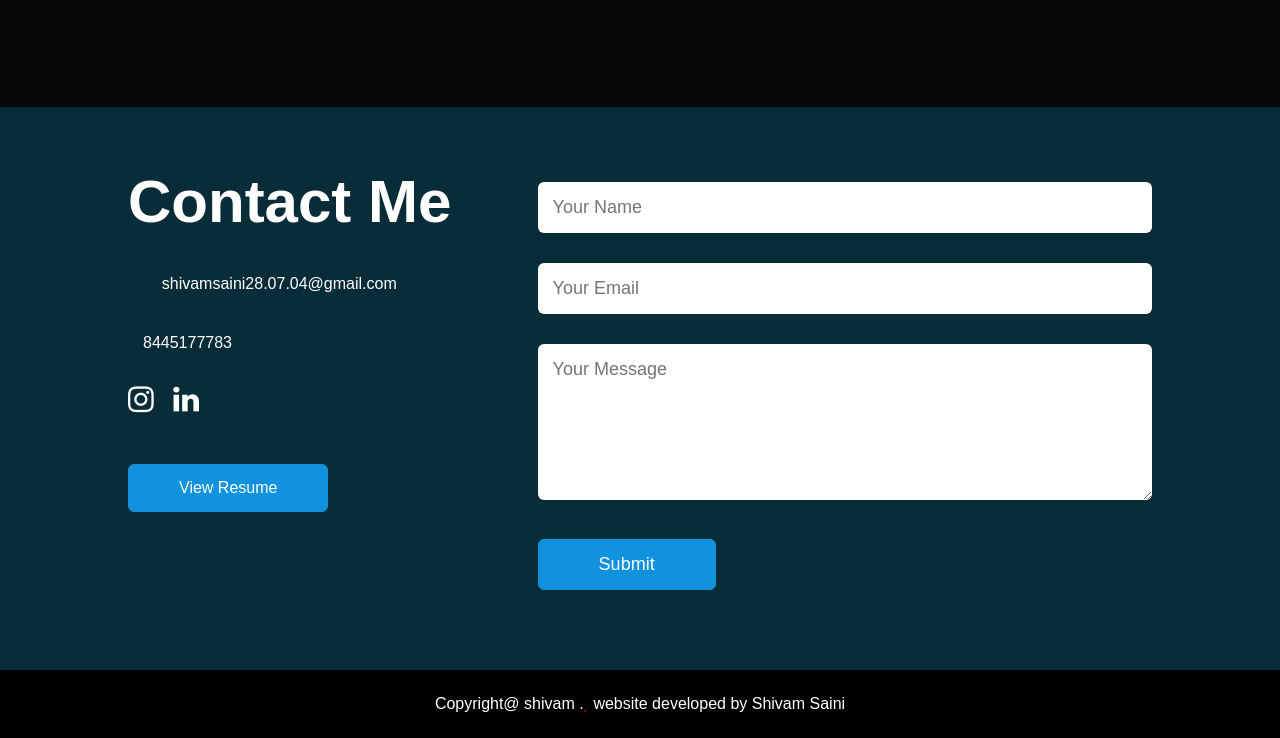
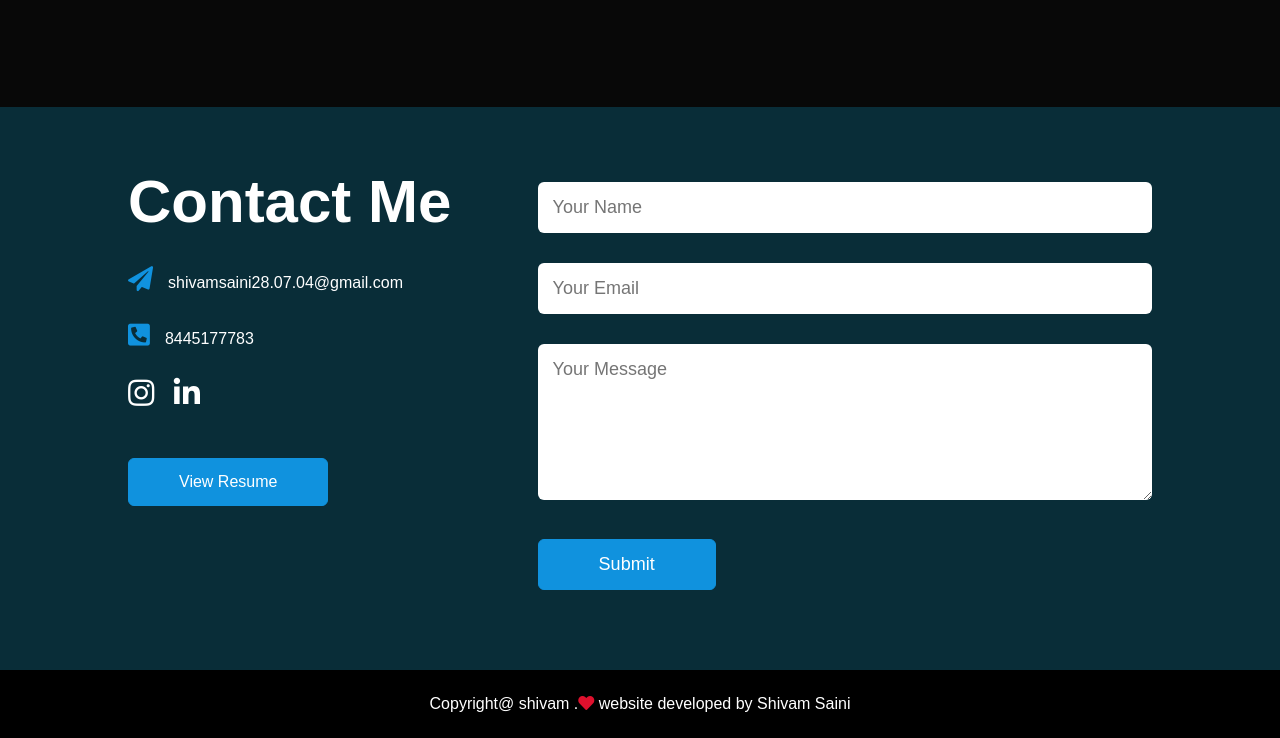
Before and after one commit to Shivam-2807/portfolio, a plain HTML site: page index.html in a window 1280 px wide. Shown: the part 2571-3309 px from the top of the page. Drawn offline with nearby package versions, Linux system fonts and the light colour scheme.

Commit message:
Update index.html

```diff
--- a/index.html
+++ b/index.html
@@ -8,6 +8,24 @@
     <link rel="stylesheet" href="style.css">
     <title>my profile</title>
     <link rel="stylesheet" href="style.css"/>
+    <link rel="stylesheet" href="css/all.css"/>
+    <link rel="stylesheet" href="css/all.min.css"/>
+    <link rel="stylesheet" href="css/brands.css"/>
+    <link rel="stylesheet" href="css/brands.min.css"/>
+    <link rel="stylesheet" href="css/fontawesome.css"/>
+    <link rel="stylesheet" href="css/fontawesome.min.css"/>
+    <link rel="stylesheet" href="css/regular.css"/>
+    <link rel="stylesheet" href="css/regular.min.css"/>
+    <link rel="stylesheet" href="css/solid.css"/>
+    <link rel="stylesheet" href="css/solid.min.css"/>
+    <link rel="stylesheet" href="css/svg-with-js.css"/>
+    <link rel="stylesheet" href="css/svg-with-js.min.css"/>
+    <link rel="stylesheet" href="css/v4-font-face.css"/>
+    <link rel="stylesheet" href="css/v4-font-face.min.css"/>
+    <link rel="stylesheet" href="css/v4-shims.css"/>
+    <link rel="stylesheet" href="css/v4-shims.min.css"/>
+    <link rel="stylesheet" href="css/v5-font-face.css"/>
+    <link rel="stylesheet" href="css/v5-font-face.min.css"/>
     <link rel="stylesheet" href="https://cdnjs.cloudflare.com/ajax/libs/font-awesome/4.7.0/css/font-awesome.min.css">
 </head>
 <body onload="loader()">
```
